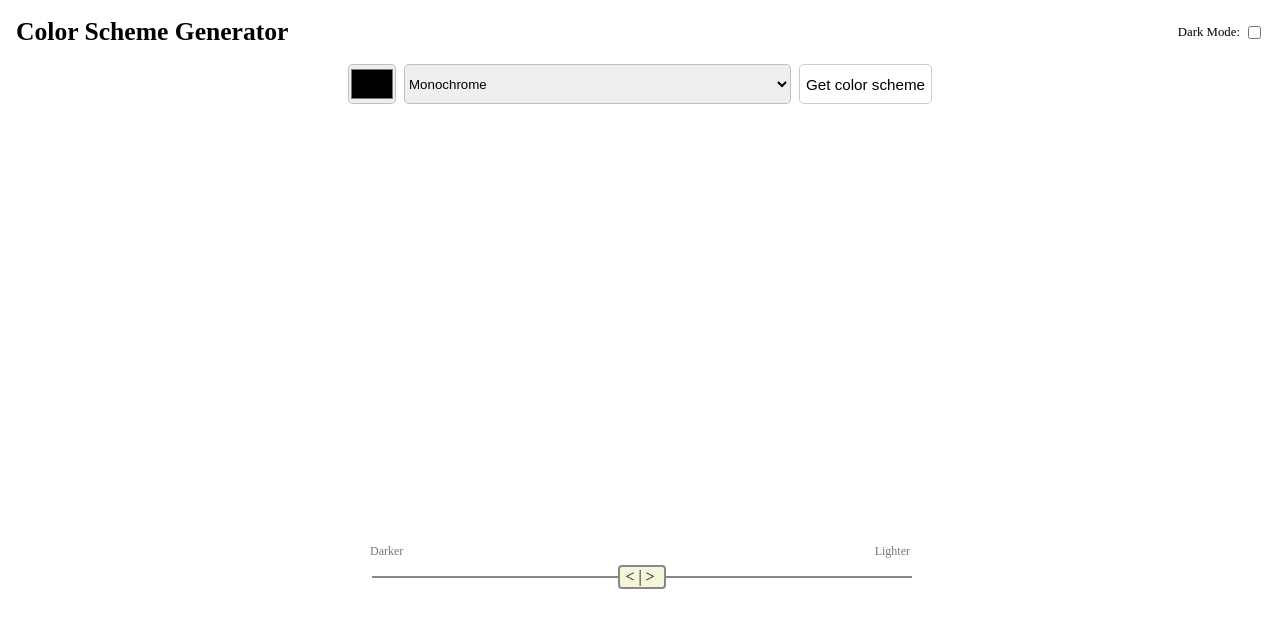
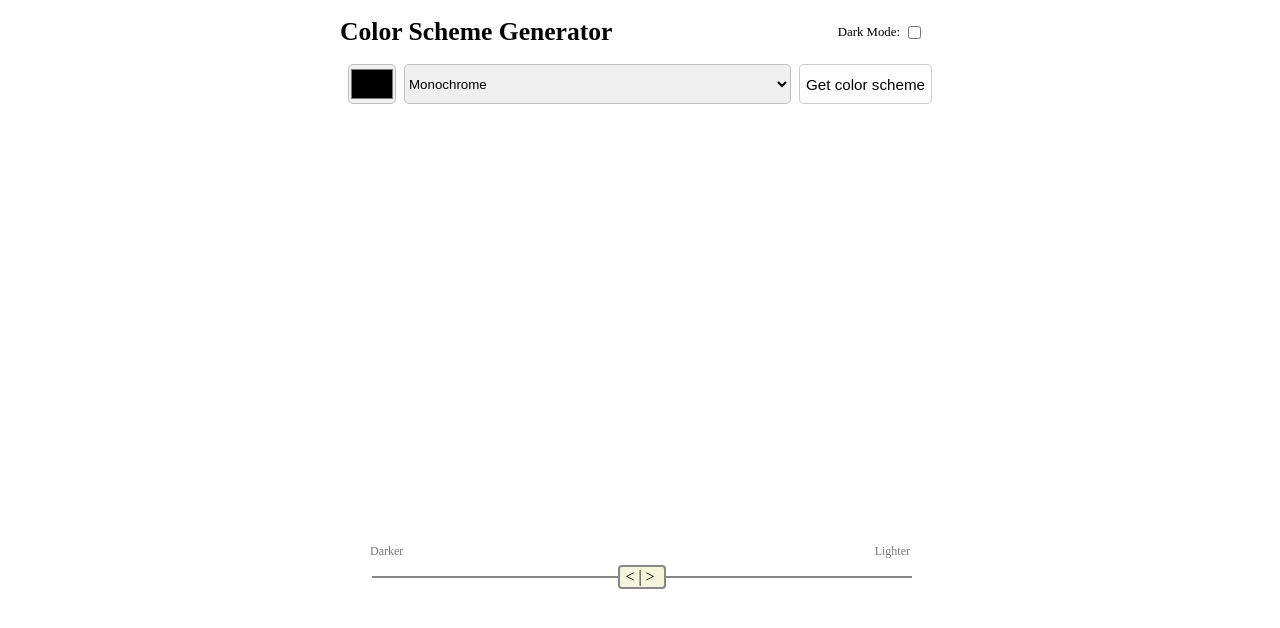
Before and after one commit to ScriptSaul/color-scheme-generator-saulstrange, a plain HTML site: page index.html in a window 1280 px wide. Drawn offline with Linux system fonts and the light colour scheme; no server answers.

Commit message:
Polish color scheme generator layout

```diff
--- a/index.css
+++ b/index.css
@@ -1,3 +1,7 @@
+* {
+    box-sizing: border-box;
+}
+
 html, body {
     margin: 0;
     padding: 0;
@@ -6,9 +10,11 @@ html, body {
 header {
     display: flex;
     font-size: .8rem;
-    margin-left: 1rem;
     color: black;
     justify-content: space-between;
+    width: 100%;
+    max-width: 600px;
+    margin: 0 auto;
 }
 
 .dark-mode-toggle {
```
